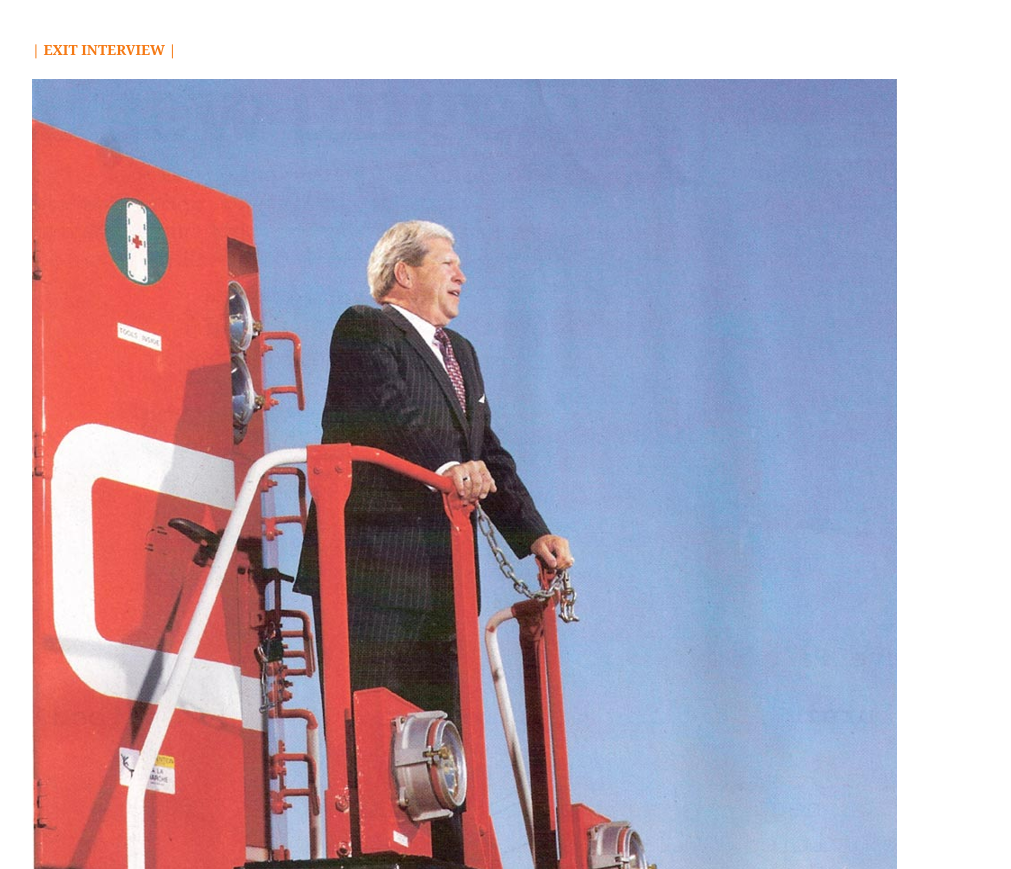
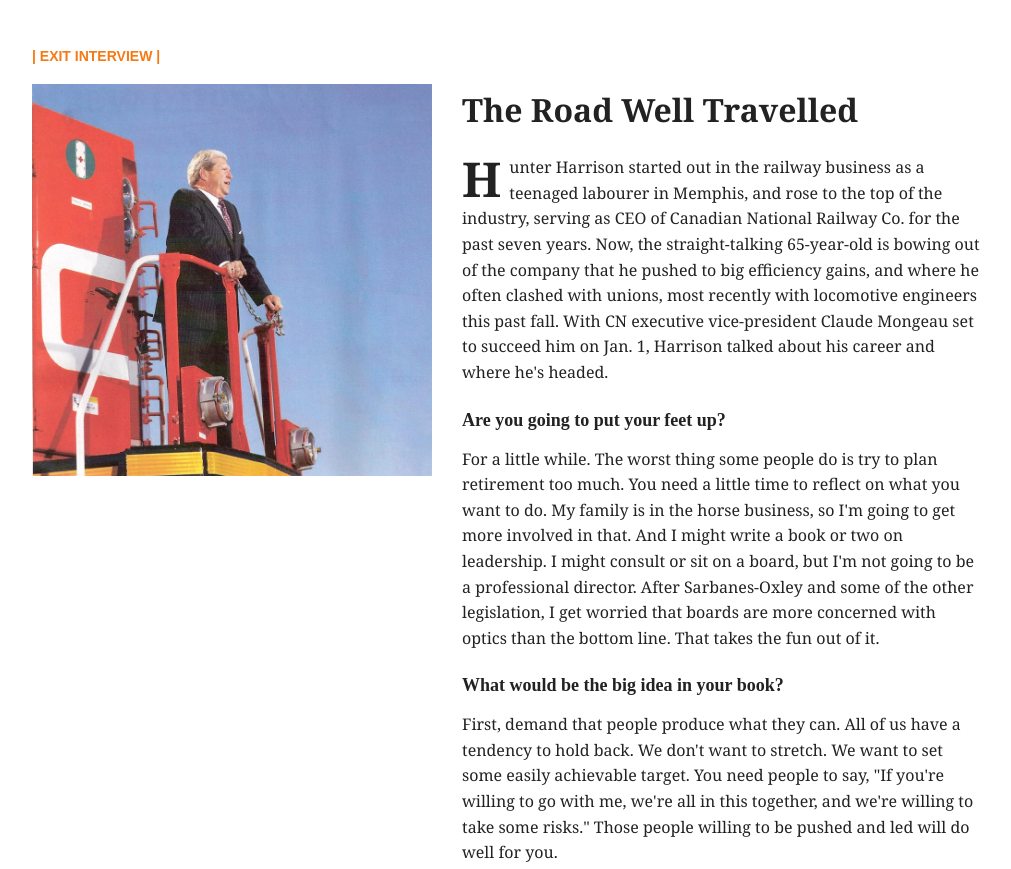
Before and after one commit to Muskan040/Assignment-2-CSS-, a plain HTML site: page index.html in a window 1280 px wide. Shown: the top 869 px of the page, without its empty margins (128-1139 px from the left). Drawn offline with Linux system fonts and the light colour scheme.

Commit message:
Update style.css

```diff
--- a/style.css
+++ b/style.css
@@ -1,65 +1,67 @@
 body {
-  font-family: Georgia, serif;
-  font-size: 16px;
+  font: 16px/1.6 'Georgia', serif;
   color: #222;
   margin: 0;
-  background: white;
+  padding: 0;
+  background: #fff;
 }
 
 #container {
   max-width: 960px;
-  margin: 0 auto;
+  margin: auto;
   padding: 40px 20px;
 }
 
 .section-label {
   text-transform: uppercase;
-  font-size: 14px;
+  font: bold 14px sans-serif;
   color: #f57914;
-  font-weight: bold;
-  margin-bottom: 20px;
-}
-
-.image-and-intro img {
-  width: 100%;
-  max-width: 100%;
-  height: auto;
-}
-
-.image-and-intro h1 {
-  font-size: 32px;
-  margin: 20px 0 10px;
-}
-
-.image-and-intro .highlighted {
-  font-weight: bold;
-  color: #f57914;
-  display: inline;
-}
-
-.image-and-intro .intro {
-  margin-bottom: 40px;
+  margin: 8px 0 20px;
 }
 
 .layout {
   display: flex;
-  flex-direction: column;
+  flex-wrap: wrap;
+  gap: 30px;
 }
 
-.columns {
-  column-count: 2;
-  column-gap: 40px;
+.left-image img {
+  width: 400px;
+  height: auto;
+  object-fit: cover;
 }
 
-.columns h2 {
-  font-size: 18px;
-  margin-top: 24px;
-  break-inside: avoid;
+.article {
+  flex: 1;
+  max-width: 520px;
 }
 
-.columns p {
+.article h1 {
+  font-size: 32px;
+  font-weight: 700;
+  margin: 0 0 20px;
+}
+
+.article h2 {
+  font: bold 18px serif;
+  margin-top: 24px;
+}
+
+.orange {
+  color: #f47e20;
+  font-weight: bold;
+}
+
+.article p {
   margin-bottom: 18px;
-  text-align: justify;
+}
+
+.article p:first-of-type::first-letter {
+  float: left;
+  font-size: 48px;
+  line-height: 1;
+  font-weight: bold;
+  padding-right: 8px;
 }
 
 .credit {
@@ -69,7 +71,7 @@ body {
 }
 
 footer.page-number {
-  font-size: 12px;
+  font: 12px sans-serif;
   color: #555;
   border-top: 1px solid #ccc;
   margin-top: 40px;
```
